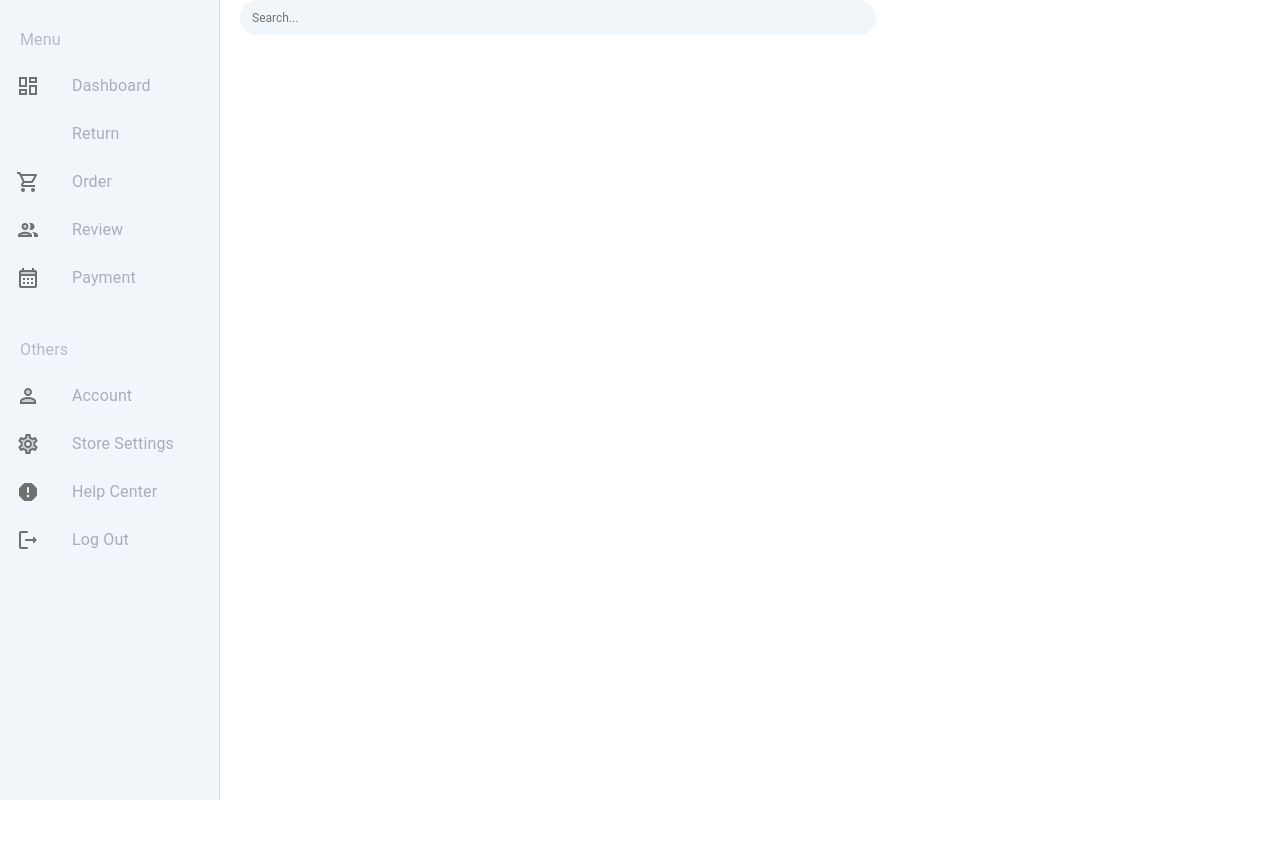
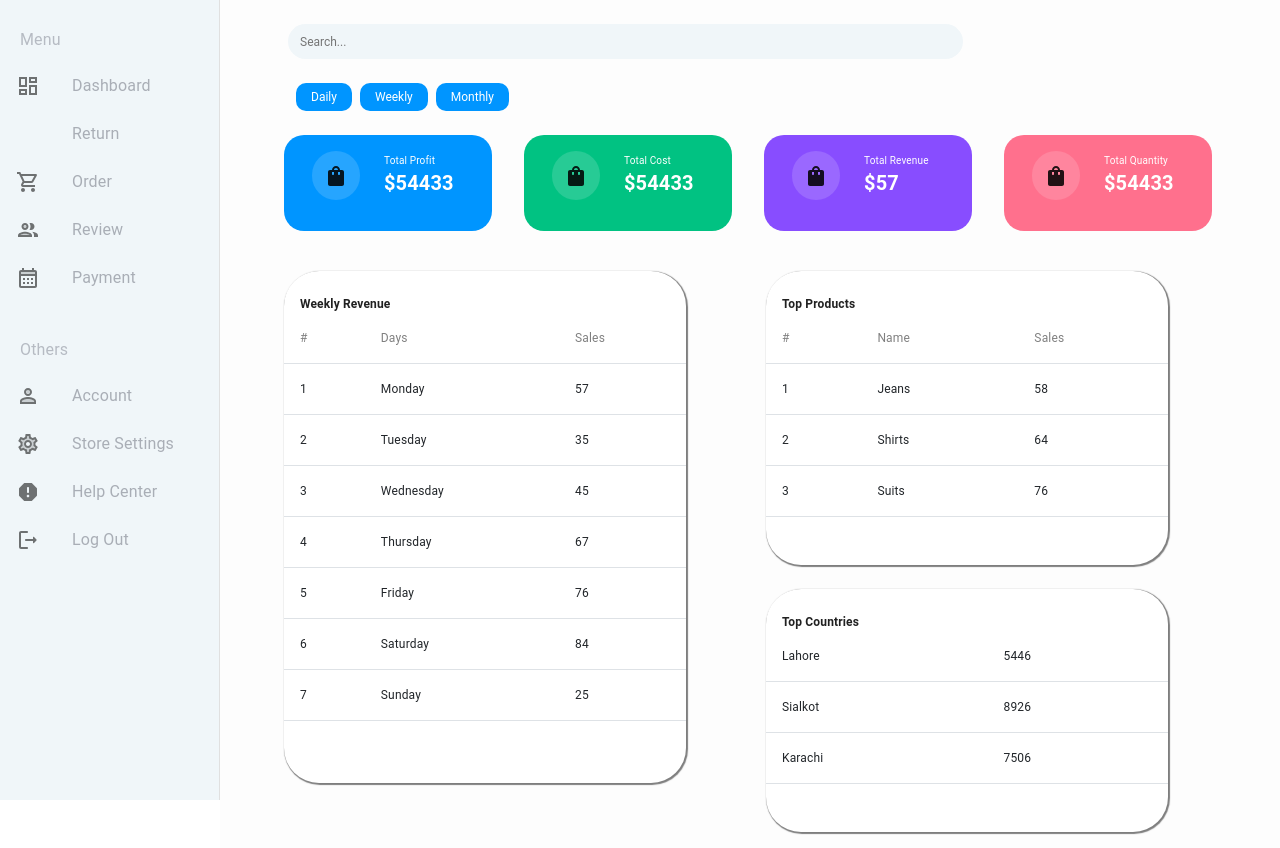
Before and after one commit to Hasandev08/FYP-Individual-Part, a React (Create React App) app: page / in a window 1280 px wide. Before the commit the page ends 800 px from the top, so only its background shows below. Built offline with nearby package versions, Linux system fonts and the light colour scheme; the HTML template or start-up script is replaced by a standard one.

Commit message:
Dashboard Complete

```diff
--- /dev/null
+++ b/src/components/Cards/index.jsx
@@ -0,0 +1,52 @@
+import React from 'react'
+
+import ShoppingBagIcon from '@mui/icons-material/ShoppingBag'
+
+import './style.css'
+
+function Cards({ revenue }) {
+  return (
+    <div className='cards container-fluid d-flex'>
+      <div className='row'>
+        <div className='first-card col-md-3 col-6 d-flex align-items-center m-3'>
+          <div className='first-card-icon'>
+            <ShoppingBagIcon />
+          </div>
+          <div className='card-entries d-flex flex-column'>
+            <p className='profit'>Total Profit</p>
+            <p className='money'>$54433</p>
+          </div>
+        </div>
+        <div className='second-card col-md-3 col-6 d-flex align-items-center m-3'>
+          <div className='second-card-icon'>
+            <ShoppingBagIcon />
+          </div>
+          <div className='card-entries d-flex flex-column'>
+            <p className='profit'>Total Cost</p>
+            <p className='money'>$54433</p>
+          </div>
+        </div>
+        <div className='third-card col-md-3 col-6 d-flex align-items-center m-3'>
+          <div className='third-card-icon'>
+            <ShoppingBagIcon />
+          </div>
+          <div className='card-entries d-flex flex-column'>
+            <p className='profit'>Total Revenue</p>
+            <p className='money'>${revenue}</p>
+          </div>
+        </div>
+        <div className='fourth-card col-md-3 col-6 d-flex align-items-center m-3'>
+          <div className='fourth-card-icon'>
+            <ShoppingBagIcon />
+          </div>
+          <div className='card-entries d-flex flex-column'>
+            <p className='profit'>Total Quantity</p>
+            <p className='money'>$54433</p>
+          </div>
+        </div>
+      </div>
+    </div>
+  )
+}
+
+export default Cards
--- /dev/null
+++ b/src/components/Cards/style.css
@@ -0,0 +1,62 @@
+.first-card {
+  background-color: #0095ff;
+  border-radius: 20px;
+  height: 6rem;
+  margin-top: 1rem;
+  width: 13rem !important;
+}
+.second-card {
+  background-color: #01c282;
+  border-radius: 20px;
+  height: 6rem;
+  margin-top: 1rem;
+  width: 13rem !important;
+}
+.third-card {
+  background-color: #884dff;
+  border-radius: 20px;
+  height: 6rem;
+  margin-top: 1rem;
+  width: 13rem !important;
+}
+.fourth-card {
+  background-color: #ff708d;
+  border-radius: 20px;
+  height: 6rem;
+  margin-top: 1rem;
+  width: 13rem !important;
+}
+.first-card-icon {
+  background-color: #26a5ff;
+  border-radius: 25px;
+  margin: 0 1.5rem 1rem 1rem;
+  padding: 12px;
+}
+.second-card-icon {
+  background-color: #27cb95;
+  border-radius: 25px;
+  margin: 0 1.5rem 1rem 1rem;
+  padding: 12px;
+}
+.third-card-icon {
+  background-color: #9a68ff;
+  border-radius: 25px;
+  margin: 0 1.5rem 1rem 1rem;
+  padding: 12px;
+}
+.fourth-card-icon {
+  background-color: #ff859e;
+  border-radius: 25px;
+  margin: 0 1.5rem 1rem 1rem;
+  padding: 12px;
+}
+.profit {
+  color: white;
+  font-size: 10px;
+  margin: 0px;
+}
+.money {
+  color: white;
+  font-size: 20px;
+  font-weight: bold;
+}
--- /dev/null
+++ b/src/components/Reports/index.jsx
@@ -0,0 +1,41 @@
+import React from 'react'
+
+import DashboardTables from '../common/DashboardTables'
+
+import { productsTableHeader, revenueTableHeader } from '../../config/dashboardData'
+
+import './style.css'
+
+function Reports({ topCountries, topProducts, weekData }) {
+  return (
+    <div className='reports container-fluid'>
+      <div className='row'>
+        <div className='weekly-revenue col-md-5 col-12 mt-4'>
+          <DashboardTables
+            header={'Weekly Revenue'}
+            tableHeader={revenueTableHeader}
+            data={weekData}
+            check={true}
+          />
+        </div>
+        <div className='top container-fluid col-md-5 col-12'>
+          <div className='row'>
+            <div className='top-products mt-4'>
+              <DashboardTables
+                header={'Top Products'}
+                tableHeader={productsTableHeader}
+                data={topProducts}
+                check={true}
+              />
+            </div>
+            <div className='top-countries mt-4'>
+              <DashboardTables header={'Top Countries'} data={topCountries} check={false} />
+            </div>
+          </div>
+        </div>
+      </div>
+    </div>
+  )
+}
+
+export default Reports
--- /dev/null
+++ b/src/components/Reports/style.css
@@ -0,0 +1,56 @@
+.reports {
+  margin: 0 0 1rem 1rem !important;
+}
+.weekly-revenue {
+  background-color: #ffffff;
+  border-radius: 35px;
+  box-shadow: 1px 1px 1px 1px rgb(0, 0, 0, 0.5);
+  height: 32rem !important;
+  padding: 0px 0px 2rem !important;
+}
+.weekly-revenue p {
+  font-size: 12px;
+  font-weight: bold;
+  margin: 0px;
+  padding: 1.5rem 1rem 0;
+}
+.table thead tr th {
+  color: #808080;
+  font-size: 12px;
+  font-weight: normal;
+  padding: 1rem;
+}
+.table tbody tr th {
+  font-size: 12px;
+  font-weight: normal;
+  padding: 1rem;
+}
+.table tbody tr td {
+  font-size: 12px;
+  font-weight: normal;
+  padding: 1rem;
+}
+.top-products {
+  background-color: #ffffff;
+  border-radius: 35px;
+  box-shadow: 1px 1px 1px 1px rgb(0, 0, 0, 0.5);
+  padding: 0px 0px 2rem !important;
+}
+.top-products p {
+  font-size: 12px;
+  font-weight: bold;
+  margin: 0px;
+  padding: 1.5rem 1rem 0;
+}
+.top-countries {
+  background-color: #ffffff;
+  border-radius: 35px;
+  box-shadow: 1px 1px 1px 1px rgb(0, 0, 0, 0.5);
+  padding: 0px 0px 2rem !important;
+}
+.top-countries p {
+  font-size: 12px;
+  font-weight: bold;
+  margin: 0px;
+  padding: 1.5rem 1rem 0;
+}
--- a/src/components/SideBar/index.jsx
+++ b/src/components/SideBar/index.jsx
@@ -108,8 +108,10 @@ function Sidebar({ window }) {
         </Drawer>
       </Box>
       <Box component='main' sx={{ flexGrow: 1, width: { sm: `calc(100% - ${drawerWidth}px)` } }}>
-        {currentPage === 'orders' && <Orders />}
-        {currentPage === 'dashboard' && <DashBoard />}
+        <div className='screens'>
+          {currentPage === 'orders' && <Orders />}
+          {currentPage === 'dashboard' && <DashBoard />}
+        </div>
       </Box>
     </Box>
   )
--- a/src/components/SideBar/style.css
+++ b/src/components/SideBar/style.css
@@ -18,7 +18,10 @@
 }
 .navbar {
   background-color: #f0f6f9;
-  padding-bottom: 200%;
+  padding-bottom: 200% !important;
+}
+.screens {
+  background-color: #fdfdfd;
 }
 @media screen and (min-width: 600px) {
   .navbar {
--- /dev/null
+++ b/src/components/common/DashboardTables/index.jsx
@@ -0,0 +1,35 @@
+import React from 'react'
+
+function DashboardTables({ header, tableHeader, data, check }) {
+  return (
+    <div>
+      <p>{header}</p>
+      <div className='data'>
+        <table className='table'>
+          <thead>
+            {check && (
+              <tr>
+                {tableHeader.map((item, index) => (
+                  <th key={index.toString()} scope='col'>
+                    {item.title}
+                  </th>
+                ))}
+              </tr>
+            )}
+          </thead>
+          <tbody>
+            {data.map((item, index) => (
+              <tr key={index.toString()}>
+                {check && <th scope='row'>{item.id}</th>}
+                <td>{item.name}</td>
+                <td>{item.sale}</td>
+              </tr>
+            ))}
+          </tbody>
+        </table>
+      </div>
+    </div>
+  )
+}
+
+export default DashboardTables
--- a/src/components/common/SearchBar/style.css
+++ b/src/components/common/SearchBar/style.css
@@ -8,5 +8,5 @@
   margin-left: 20px;
   padding-left: 12px;
   outline: none;
-  width: 60%;
+  width: 70%;
 }
--- a/src/config/dashboardData.js
+++ b/src/config/dashboardData.js
@@ -1,3 +1,41 @@
+export const weekData = [
+  {
+    id: 1,
+    name: 'Monday',
+    sale: 57,
+  },
+  {
+    id: 2,
+    name: 'Tuesday',
+    sale: 35,
+  },
+  {
+    id: 3,
+    name: 'Wednesday',
+    sale: 45,
+  },
+  {
+    id: 4,
+    name: 'Thursday',
+    sale: 67,
+  },
+  {
+    id: 5,
+    name: 'Friday',
+    sale: 76,
+  },
+  {
+    id: 6,
+    name: 'Saturday',
+    sale: 84,
+  },
+  {
+    id: 7,
+    name: 'Sunday',
+    sale: 25,
+  },
+]
+
 export const countries = [
   {
     name: 'Lahore',
@@ -48,3 +86,27 @@ export const products = [
     sale: 41,
   },
 ]
+
+export const revenueTableHeader = [
+  {
+    title: '#',
+  },
+  {
+    title: 'Days',
+  },
+  {
+    title: 'Sales',
+  },
+]
+
+export const productsTableHeader = [
+  {
+    title: '#',
+  },
+  {
+    title: 'Name',
+  },
+  {
+    title: 'Sales',
+  },
+]
--- a/src/screens/DashBoard/index.jsx
+++ b/src/screens/DashBoard/index.jsx
@@ -1,11 +1,85 @@
-import React from 'react'
+import React, { useEffect, useState } from 'react'
 
+import Cards from '../../components/Cards'
+import Reports from '../../components/Reports'
 import SearchBar from '../../components/common/SearchBar'
 
+import { countries, products, weekData } from '../../config/dashboardData'
+
+import './style.css'
+
 function DashBoard() {
+  const [topCountries, setTopCountries] = useState([])
+  const [topProducts, setTopProducts] = useState([])
+  const [revenue, setRevenue] = useState(57)
+
+  var weeklyRevenue = 0
+  var monthlyRevenue = 0
+
+  const updateProducts = () => {
+    let tempData = []
+    products.forEach((item) => {
+      if (item.sale > 50) {
+        tempData.push(item)
+      }
+    })
+    setTopProducts(tempData)
+  }
+
+  const updateCountries = () => {
+    let tempData = []
+    countries.forEach((item) => {
+      if (item.sale > 5000) {
+        tempData.push(item)
+      }
+    })
+    setTopCountries(tempData)
+  }
+
+  const calcWeekRevenue = () => {
+    weekData.forEach((item) => {
+      weeklyRevenue += item.sales
+    })
+  }
+
+  const calcMonthlyRevenue = () => {
+    monthlyRevenue = weeklyRevenue * 4
+  }
+
+  useEffect(() => {
+    updateProducts()
+    updateCountries()
+  }, [])
+
+  useEffect(() => {
+    calcWeekRevenue()
+    calcMonthlyRevenue()
+  })
+
+  console.log('Revenue', revenue)
+
   return (
-    <div>
-      <SearchBar />
+    <div className='dashboard d-flex flex-column px-5'>
+      <div className='search-dashboard my-4'>
+        <SearchBar />
+      </div>
+      <div className='times d-flex mb-2'>
+        <button className='time-button mx-1' onClick={() => setRevenue(57)}>
+          Daily
+        </button>
+        <button className='time-button mx-1' onClick={() => setRevenue(weeklyRevenue)}>
+          Weekly
+        </button>
+        <button className='time-button mx-1' onClick={() => setRevenue(monthlyRevenue)}>
+          Monthly
+        </button>
+      </div>
+      <div className='dashboard-cards'>
+        <Cards revenue={revenue} />
+      </div>
+      <div className='dashboard-reports'>
+        <Reports topCountries={topCountries} topProducts={topProducts} weekData={weekData} />
+      </div>
     </div>
   )
 }
--- /dev/null
+++ b/src/screens/DashBoard/style.css
@@ -0,0 +1,14 @@
+.times {
+  margin-left: 1.5rem;
+}
+.time-button {
+  background-color: #0095ff;
+  border: none;
+  border-radius: 10px;
+  color: white;
+  font-size: 12px;
+  padding: 5px 15px;
+}
+.time-button:hover {
+  background-color: #0360a3;
+}
--- a/src/screens/Orders/index.jsx
+++ b/src/screens/Orders/index.jsx
@@ -53,7 +53,7 @@ function Orders() {
           </div>
           <div className='delivery-stats d-flex flex-column'>
             <p className='orders-subtotal'>12</p>
-            <p className='order-subheading'>Food Delivered</p>
+            <p className='order-subheading'>Delivered</p>
           </div>
         </div>
         <div className='ratings d-flex flex-wrap'>
```
